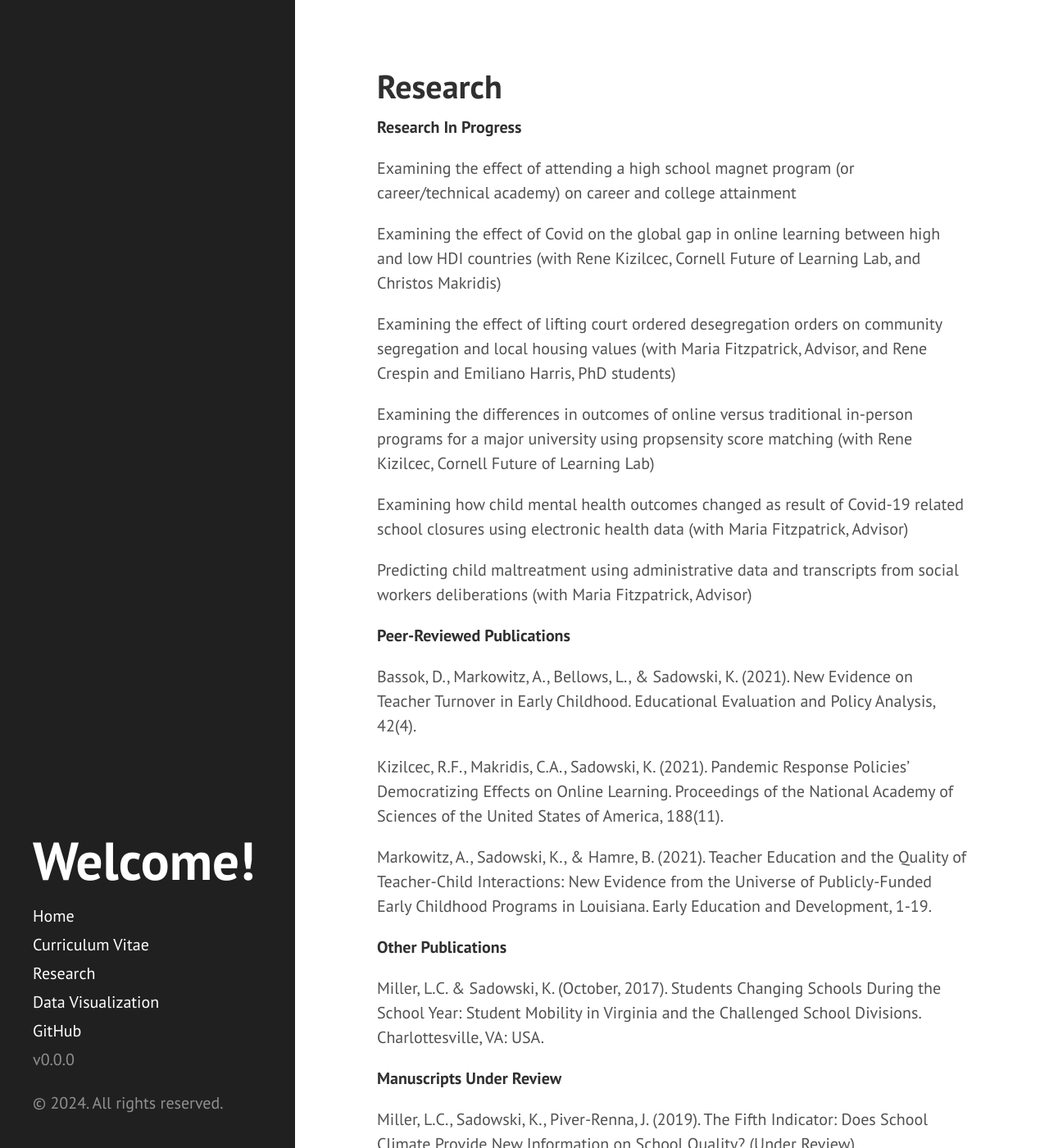
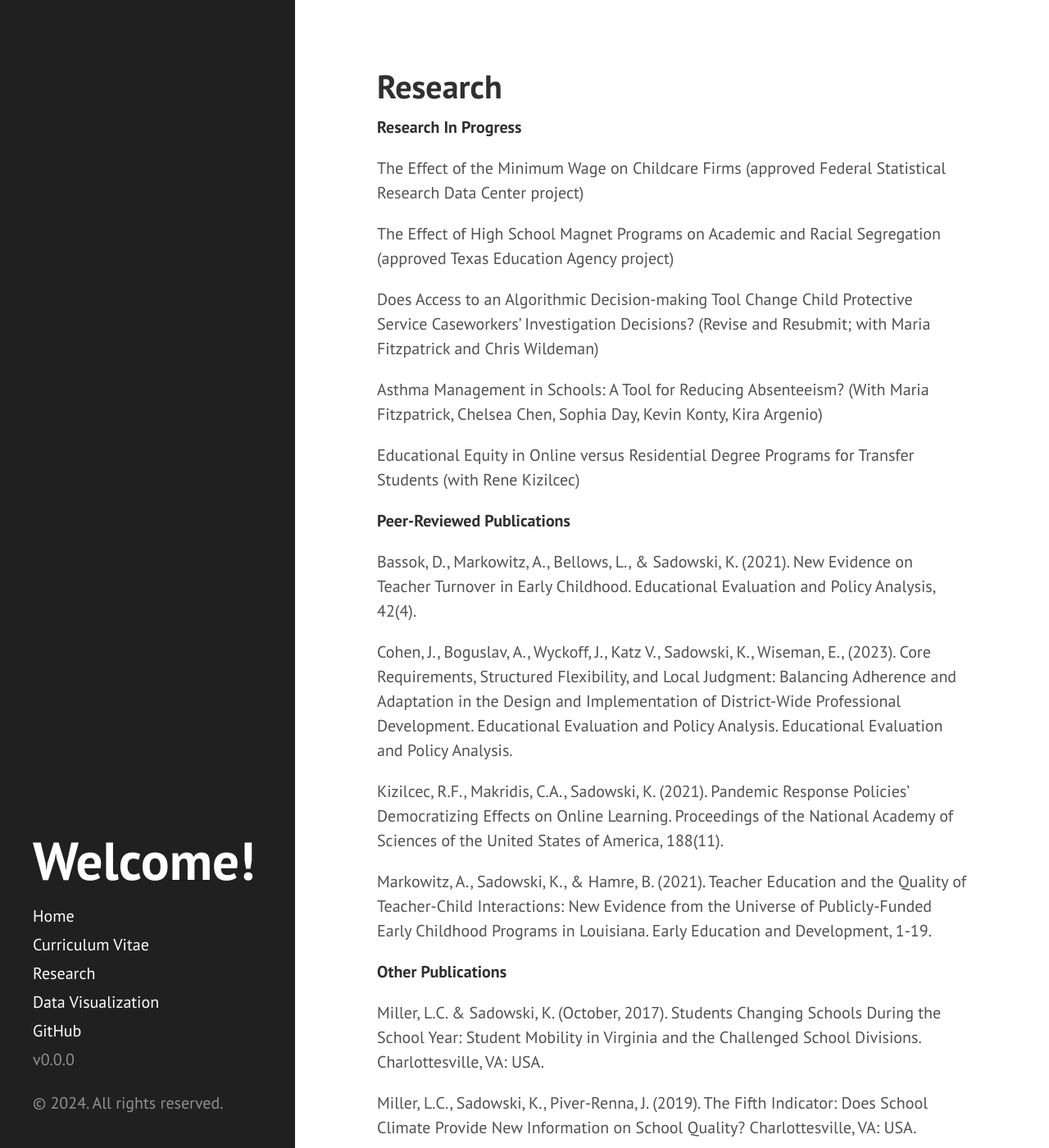
Before and after one commit to kcsadow/website, a Jekyll site: the page built from research.md, in a window 1280 px wide and 1400 px high. Shown: the whole window at 82% size. Built offline with Jekyll 4.4.1, drawn with Linux system fonts in a browser that asks for light colours; some of the changed text lies outside the part shown.

Commit message:
Update research.md

```diff
--- a/research.md
+++ b/research.md
@@ -5,41 +5,32 @@ title: Research
 
 **Research In Progress**
 
-Examining the effect of attending a high school magnet program (or career/technical academy) on career and college attainment
+The Effect of the Minimum Wage on Childcare Firms (approved Federal Statistical Research Data Center project)
 
-Examining the effect of Covid on the global gap in online learning between high and low HDI countries (with Rene Kizilcec, Cornell Future of Learning Lab, and Christos Makridis)
+The Effect of High School Magnet Programs on Academic and Racial Segregation (approved Texas Education Agency project)
 
-Examining the effect of lifting court ordered desegregation orders on community segregation and local housing values (with Maria Fitzpatrick, Advisor, and Rene Crespin and Emiliano Harris, PhD students)
+Does Access to an Algorithmic Decision-making Tool Change Child Protective Service Caseworkers’ Investigation Decisions? (Revise and Resubmit; with Maria Fitzpatrick and Chris Wildeman)
 
-Examining the differences in outcomes of online versus traditional in-person programs for a major university using propsensity score matching (with Rene Kizilcec, Cornell Future of Learning Lab)
+Asthma Management in Schools: A Tool for Reducing Absenteeism? (With Maria Fitzpatrick, Chelsea Chen, Sophia Day, Kevin Konty, Kira Argenio)
 
-Examining how child mental health outcomes changed as result of Covid-19 related school closures using electronic health data (with Maria Fitzpatrick, Advisor)
+Educational Equity in Online versus Residential Degree Programs for Transfer Students (with Rene Kizilcec)
 
-Predicting child maltreatment using administrative data and transcripts from social workers deliberations (with Maria Fitzpatrick, Advisor)
 
 **Peer-Reviewed Publications**
 
 Bassok, D., Markowitz, A., Bellows, L., & Sadowski, K. (2021). New Evidence on Teacher Turnover
 in Early Childhood. Educational Evaluation and Policy Analysis, 42(4).
 
-Kizilcec, R.F., Makridis, C.A., Sadowski, K. (2021). Pandemic Response Policies’ Democratizing Effects on
-Online Learning. Proceedings of the National Academy of Sciences of the United States of
+Cohen, J., Boguslav, A., Wyckoff, J., Katz V., Sadowski, K., Wiseman, E., (2023). Core Requirements, Structured Flexibility, and Local Judgment: Balancing Adherence and Adaptation in the Design and Implementation of District-Wide Professional Development. Educational Evaluation and Policy Analysis. Educational Evaluation and Policy Analysis.
+
+Kizilcec, R.F., Makridis, C.A., Sadowski, K. (2021). Pandemic Response Policies’ Democratizing Effects on Online Learning. Proceedings of the National Academy of Sciences of the United States of
 America, 188(11).
 
 Markowitz, A., Sadowski, K., & Hamre, B. (2021). Teacher Education and the Quality of Teacher-Child
-Interactions: New Evidence from the Universe of Publicly-Funded Early Childhood Programs in Louisiana.
-Early Education and Development, 1-19.
+Interactions: New Evidence from the Universe of Publicly-Funded Early Childhood Programs in Louisiana. Early Education and Development, 1-19.
 
 **Other Publications**
 
-Miller, L.C. & Sadowski, K. (October, 2017). Students Changing Schools During the School Year: Student
-Mobility in Virginia and the Challenged School Divisions. Charlottesville, VA: USA.
+Miller, L.C. & Sadowski, K. (October, 2017). Students Changing Schools During the School Year: Student Mobility in Virginia and the Challenged School Divisions. Charlottesville, VA: USA.
 
-
-**Manuscripts Under Review**
-
-Miller, L.C., Sadowski, K., Piver-Renna, J. (2019). The Fifth Indicator: Does School Climate Provide New
-Information on School Quality? (Under Review).
-
-Boguslav, A., Cohen, J. Katz, V., Sadowski, K., Wiseman, E., Wyckoff, J. (2021). Implementing Targeted
-Professional Development at Scale in the District of Columbia Public Schools.
+Miller, L.C., Sadowski, K., Piver-Renna, J. (2019). The Fifth Indicator: Does School Climate Provide New Information on School Quality? Charlottesville, VA: USA.
```
